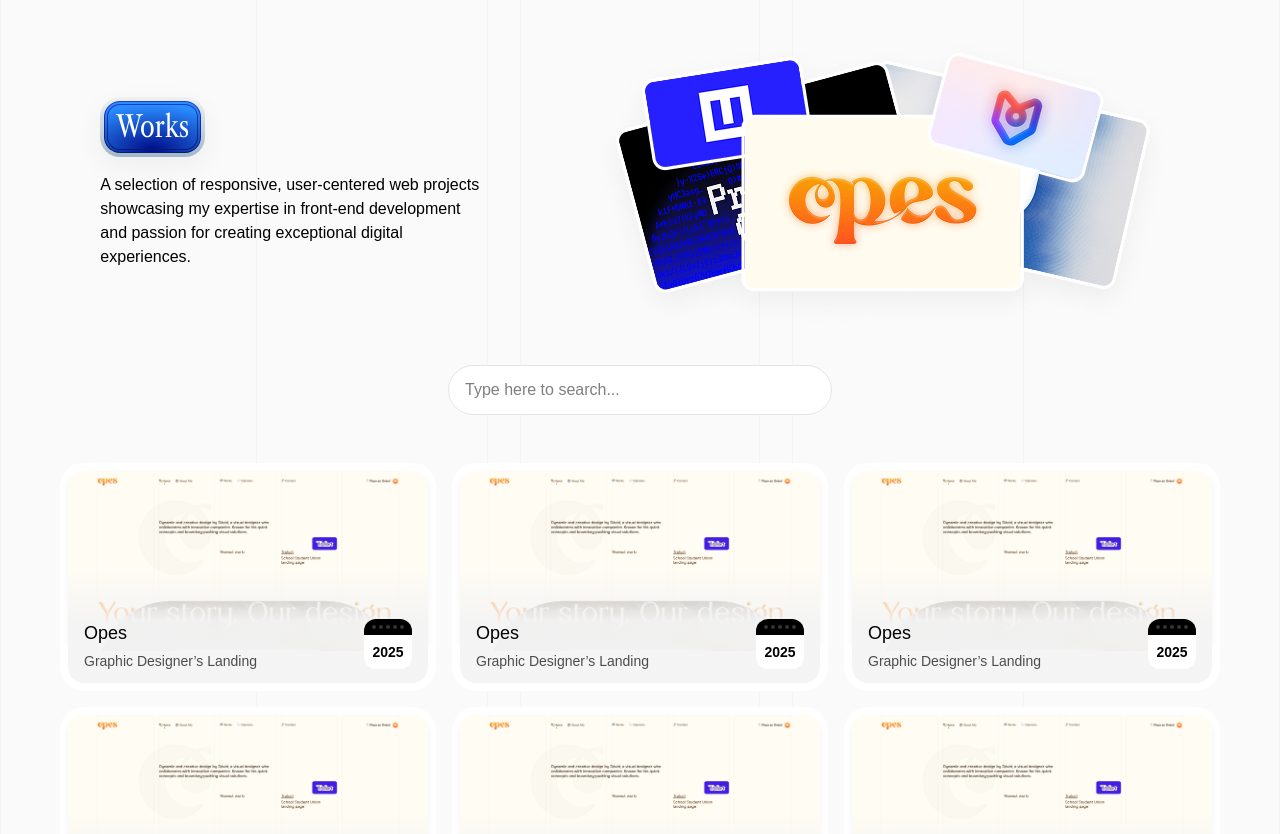
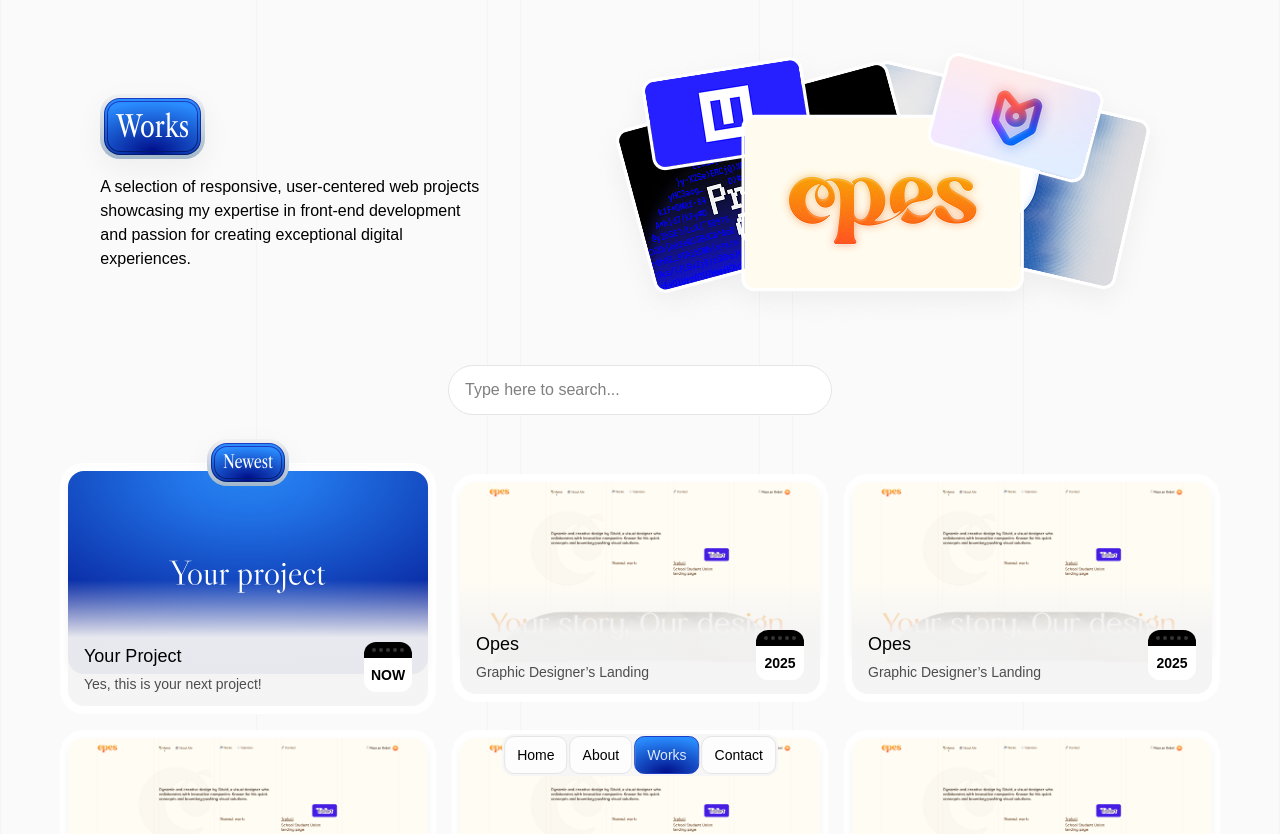
Before and after one commit to balazssardi/portfolio2, a Next.js app: page /works in a window 1280 px wide. Shown: the top 834 px of the page. Built offline with nearby package versions, Linux system fonts and the light colour scheme; some icons are missing; a web font is replaced by a local one.

Commit message:
added: filter option for works

```diff
--- /dev/null
+++ b/src/app/components/CheckBox.tsx
@@ -0,0 +1,42 @@
+import { Icon } from "@iconify/react/dist/iconify.js";
+import { AnimatePresence, motion } from "motion/react";
+
+export default function CheckBox({
+  label,
+  clickHandler,
+  checked,
+}: {
+  label: string;
+  clickHandler: () => void;
+  checked: boolean;
+}) {
+  return (
+    <div className="flex flex-row items-center gap-2">
+      <div
+        onClick={clickHandler}
+        className="w-5 h-5 bg-[#EEE] rounded-md border border-[#CCC] overflow-hidden"
+      >
+        <AnimatePresence>
+          {checked ? (
+            <motion.div
+              className="h-full w-full transition-all flex items-center justify-center"
+              initial={{ backgroundColor: "transparent" }}
+              whileInView={{ backgroundColor: "#1d3dc4" }}
+              exit={{ backgroundColor: "transparent" }}
+            >
+              <Icon
+                icon="line-md:confirm"
+                width="16"
+                height="16"
+                className="text-white"
+              />
+            </motion.div>
+          ) : (
+            ""
+          )}
+        </AnimatePresence>
+      </div>
+      <p className="capitalize">{label}</p>
+    </div>
+  );
+}
--- a/src/app/components/Logo.tsx
+++ b/src/app/components/Logo.tsx
@@ -1,9 +1,17 @@
 import { libre } from "../fonts";
 
-export default function Logo({ text }: { text: string }) {
+export default function Logo({
+  text,
+  className = "",
+  fontSize = "30px",
+}: {
+  text: string;
+  className?: string;
+  fontSize?: string;
+}) {
   return (
     <div
-      className="w-fit p-1 text-white"
+      className={`w-fit p-1 text-white ${className}`}
       style={{
         boxShadow: "0px 10px 30px 0px rgba(0, 0, 0, 0.05)",
         background: "linear-gradient(180deg, #F1F1F1 0%, #A2B7CC 100%)",
@@ -32,14 +40,19 @@ export default function Logo({ text }: { text: string }) {
             }}
           >
             <div
-              className="px-2 py-1"
+              className="px-2 py-0.5"
               style={{
                 background:
                   "radial-gradient(100% 100% at 50% 100%, #000E8A 0%, #2A8DFF 100%)",
                 borderRadius: "12px",
               }}
             >
-              <p className={`text-3xl ${libre.className}`}>{text}</p>
+              <p
+                className={`${libre.className}`}
+                style={{ fontSize: fontSize }}
+              >
+                {text}
+              </p>
             </div>
           </div>
         </div>
--- a/src/app/components/Navbar.tsx
+++ b/src/app/components/Navbar.tsx
@@ -3,12 +3,10 @@
 import { usePathname } from "next/navigation";
 import NavButton from "./NavButton";
 
-import { motion } from "motion/react";
-
 export default function Navbar() {
   const currentPath = usePathname();
   return (
-    <div>
+    <div className="fixed bottom-6 left-1/2 -translate-x-1/2 w-min">
       <div className="flex flex-row items-center gap-0.5 bg-[#F6F6F6] p-0.5 rounded-xl w-min">
         <NavButton to="/" text="Home" active={false} />
         <NavButton to="/about" text="About" active={currentPath === "/about"} />
--- a/src/app/components/SearchContainer.tsx
+++ b/src/app/components/SearchContainer.tsx
@@ -4,6 +4,8 @@ import Work from "./Work";
 import { motion } from "motion/react";
 
 import { useState } from "react";
+import CheckBox from "./CheckBox";
+import { Icon } from "@iconify/react/dist/iconify.js";
 
 const items: {
   name: string;
@@ -13,8 +15,21 @@ const items: {
   link: string;
   year: string;
   technologies: Array<string>;
+  id: number;
 }[] = [
   {
+    id: 0,
+    name: "Your project",
+    image: "/works/your.svg",
+    link: "https://opes.hu",
+    shortDesc: "Yes, this is your next project!",
+    longDesc:
+      "Click here to contact me and let's agree on the exact details of your next project we can work on together! Whether it's a personal project or a job offer, you can do it here.",
+    year: "NOW",
+    technologies: ["react", "tailwindcss", "nextjs", "vercel", "vscode"],
+  },
+  {
+    id: 1,
     name: "opes",
     image: "/works/opes.png",
     link: "https://opes.hu",
@@ -25,6 +40,18 @@ const items: {
     technologies: ["react", "tailwindcss", "nextjs", "vercel"],
   },
   {
+    id: 2,
+    name: "opes",
+    image: "/works/opes.png",
+    link: "https://opes.hu",
+    shortDesc: "Graphic Designer’s Landing",
+    longDesc:
+      "It's the portfolio of a friend of mine who is a graphic designer and also designed this site. A responsive portfolio, full of unique animations and transitions. It was developed using the motion library.",
+    year: "2025",
+    technologies: ["react", "tailwindcss", "nextjs", "vercel", "vscode"],
+  },
+  {
+    id: 3,
     name: "opes",
     image: "/works/opes.png",
     link: "https://opes.hu",
@@ -35,6 +62,7 @@ const items: {
     technologies: ["react", "tailwindcss", "nextjs", "vercel"],
   },
   {
+    id: 4,
     name: "opes",
     image: "/works/opes.png",
     link: "https://opes.hu",
@@ -45,6 +73,7 @@ const items: {
     technologies: ["react", "tailwindcss", "nextjs", "vercel"],
   },
   {
+    id: 5,
     name: "opes",
     image: "/works/opes.png",
     link: "https://opes.hu",
@@ -55,6 +84,7 @@ const items: {
     technologies: ["react", "tailwindcss", "nextjs", "vercel"],
   },
   {
+    id: 6,
     name: "opes",
     image: "/works/opes.png",
     link: "https://opes.hu",
@@ -65,6 +95,7 @@ const items: {
     technologies: ["react", "tailwindcss", "nextjs", "vercel"],
   },
   {
+    id: 7,
     name: "opes",
     image: "/works/opes.png",
     link: "https://opes.hu",
@@ -75,6 +106,7 @@ const items: {
     technologies: ["react", "tailwindcss", "nextjs", "vercel"],
   },
   {
+    id: 8,
     name: "opes",
     image: "/works/opes.png",
     link: "https://opes.hu",
@@ -82,37 +114,37 @@ const items: {
     longDesc:
       "It's the portfolio of a friend of mine who is a graphic designer and also designed this site. A responsive portfolio, full of unique animations and transitions. It was developed using the motion library.",
     year: "2025",
-    technologies: ["react", "tailwindcss", "nextjs", "vercel"],
-  },
-  {
-    name: "opes",
-    image: "/works/opes.png",
-    link: "https://opes.hu",
-    shortDesc: "Graphic Designer’s Landing",
-    longDesc:
-      "It's the portfolio of a friend of mine who is a graphic designer and also designed this site. A responsive portfolio, full of unique animations and transitions. It was developed using the motion library.",
-    year: "2025",
-    technologies: ["react", "tailwindcss", "nextjs", "vercel"],
-  },
-  {
-    name: "opes",
-    image: "/works/opes.png",
-    link: "https://opes.hu",
-    shortDesc: "Graphic Designer’s Landing",
-    longDesc:
-      "It's the portfolio of a friend of mine who is a graphic designer and also designed this site. A responsive portfolio, full of unique animations and transitions. It was developed using the motion library.",
-    year: "2025",
-    technologies: ["react", "tailwindcss", "nextjs", "vercel"],
+    technologies: ["react", "tailwindcss", "nextjs", "vercel", "vuejs"],
   },
 ];
 
+const usedTechnologies: Array<string> = [
+  ...new Set(items.flatMap((obj) => obj.technologies)),
+];
 export default function SearchContainer() {
   const [search, setSearch] = useState("");
+  const [filter, setFilter] = useState<Array<string>>([]);
+  const [isFilterOpen, setIsFilterOpen] = useState(false);
+
   const currentArr = items.filter((item) => {
     return search ? item.name.includes(search.toLowerCase()) : true;
   });
+  const currentFiltered = currentArr.filter((item) => {
+    return filter.every((item2) => item.technologies.includes(item2));
+  });
+
+  const toggleTechnology = (item: string) => {
+    if (filter.includes(item)) {
+      setFilter((prev) => prev.filter((previtem) => previtem != item));
+    } else {
+      setFilter((prev) => [...prev, item]);
+    }
+    console.log(filter);
+  };
+
   return (
     <div className="flex flex-col items-center gap-12">
+      <div className="flex flex-row gap-4 relative">
         <motion.input
           type="text"
           value={search}
@@ -124,14 +156,69 @@ export default function SearchContainer() {
           viewport={{ once: true }}
           transition={{ duration: 0.2, delay: 0.2 }}
         />
+        <div
+          className={`absolute right-0 top-0 transition-all rounded-3xl flex items-center pl-4 py-4 ${
+            isFilterOpen
+              ? "w-full h-fit bg-white border border-[#E5E5E5]"
+              : "w-[50px] border-[transparent] bg-transparent"
+          }`}
+        >
+          <button
+            className="w-[50px] h-[50px] absolute top-0 right-0 flex items-center justify-center"
+            onClick={() => setIsFilterOpen((prev) => !prev)}
+          >
+            {isFilterOpen ? (
+              <Icon
+                icon="line-md:close"
+                width="32"
+                height="32"
+                className="text-secondarytext"
+                key={"close"}
+              />
+            ) : (
+              <Icon
+                icon="line-md:filter-twotone"
+                width="32"
+                height="32"
+                className="text-secondarytext"
+                key={"open"}
+              />
+            )}
+          </button>
+          {isFilterOpen && (
+            <motion.div
+              initial={{ opacity: 0 }}
+              whileInView={{ opacity: 1 }}
+              transition={{ delay: 0.2 }}
+              className={` flex flex-row gap-4 flex-wrap w-[calc(100%-50px)]`}
+            >
+              {usedTechnologies.map((technology) => (
+                <CheckBox
+                  label={technology}
+                  clickHandler={() => toggleTechnology(technology)}
+                  checked={filter.includes(technology)}
+                  key={technology}
+                />
+              ))}
+            </motion.div>
+          )}
+        </div>
+      </div>
+
       <div className="grid grid-cols-3 max-xl:grid-cols-2 max-md:grid-cols-1 gap-4 items-center justify-center">
-        {currentArr.length > 0 ? (
-          currentArr.map((item, index) => (
-            <Work key={index} work={item} index={index} />
+        {currentFiltered.length > 0 ? (
+          currentFiltered.map((item, index) => (
+            <Work key={item.id} work={item} index={index} />
           ))
         ) : (
           <p className="text-center max-w-4xl col-span-3">
-            If you have a project idea named {search},{" "}
+            {search
+              ? filter.length !== 0
+                ? `If you have a project idea named ${search} with the selected technologies, `
+                : `If you have a project idea named ${search}, `
+              : filter.length !== 0
+              ? `If you have a project idea with the selected technologies, `
+              : ``}
             <Link href="/contact" className="text-[#0000ff]">
               contact me
             </Link>
--- a/src/app/components/Work.tsx
+++ b/src/app/components/Work.tsx
@@ -4,6 +4,7 @@ import Image from "next/image";
 import { motion } from "motion/react";
 import { useState } from "react";
 import { Icon } from "@iconify/react";
+import Logo from "./Logo";
 
 export default function Work({
   work,
@@ -17,6 +18,7 @@ export default function Work({
     link: string;
     year: string;
     technologies: Array<string>;
+    id: number;
   };
   index: number;
 }) {
@@ -36,6 +38,15 @@ export default function Work({
         setHover(false);
       }}
     >
+      {work.id === 0 ? (
+        <Logo
+          text={"Newest"}
+          fontSize="18px"
+          className="absolute z-20 left-1/2 -translate-x-1/2 -top-6"
+        />
+      ) : (
+        ""
+      )}
       <Image
         className="rounded-[16px] shadow-[0px_4px_8px_0px_rgba(0,_0,_0,_0.05)] mb-8"
         src={work.image}
```
Also changed, not shown: public/works/your.svg (added). Lines whose indentation alone changed are shown as unchanged.
